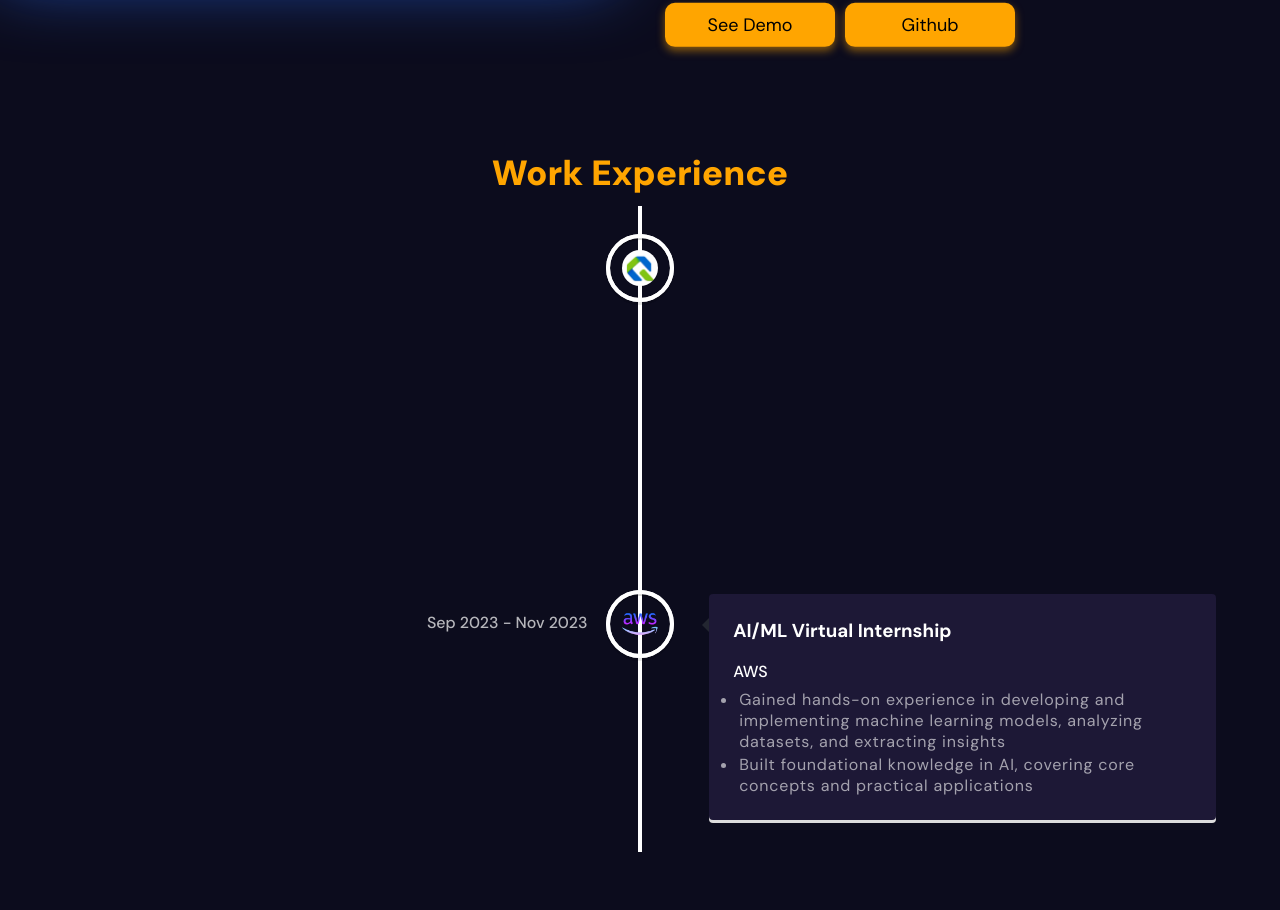
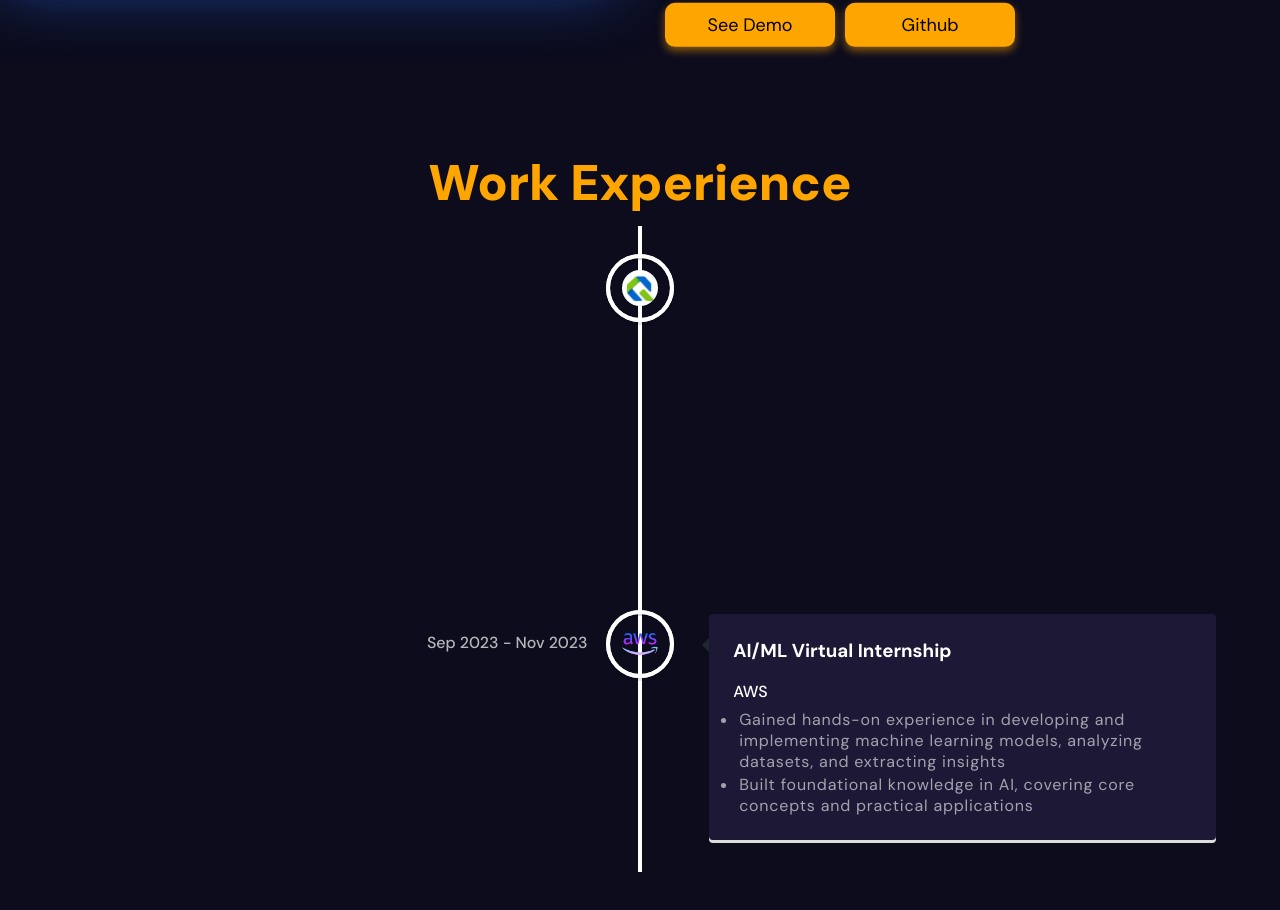
Before and after one commit to Gnanigit/Portfolio, a React (Vite) app: page / in a window 1280 px wide. Shown: the part 7203-8113 px from the top of the page. Built offline with nearby package versions, Linux system fonts and the light colour scheme; the HTML template or start-up script is replaced by a standard one.

Commit message:
Added experience section

```diff
--- a/src/App/App.jsx
+++ b/src/App/App.jsx
@@ -28,7 +28,7 @@ const App = () => {
       </section>
 
       <Projects />
-      <section id="My Experience">
+      <section id="Experience">
         <Experience />
       </section>
 
--- a/src/Components/Experience/Experience.scss
+++ b/src/Components/Experience/Experience.scss
@@ -16,7 +16,7 @@
 .sectionHeadText {
   color: orange;
   font-weight: 900;
-  font-size: 35px;
+  font-size: 50px;
   margin-bottom: 10px;
   align-items: center;
   text-align: center;
```
